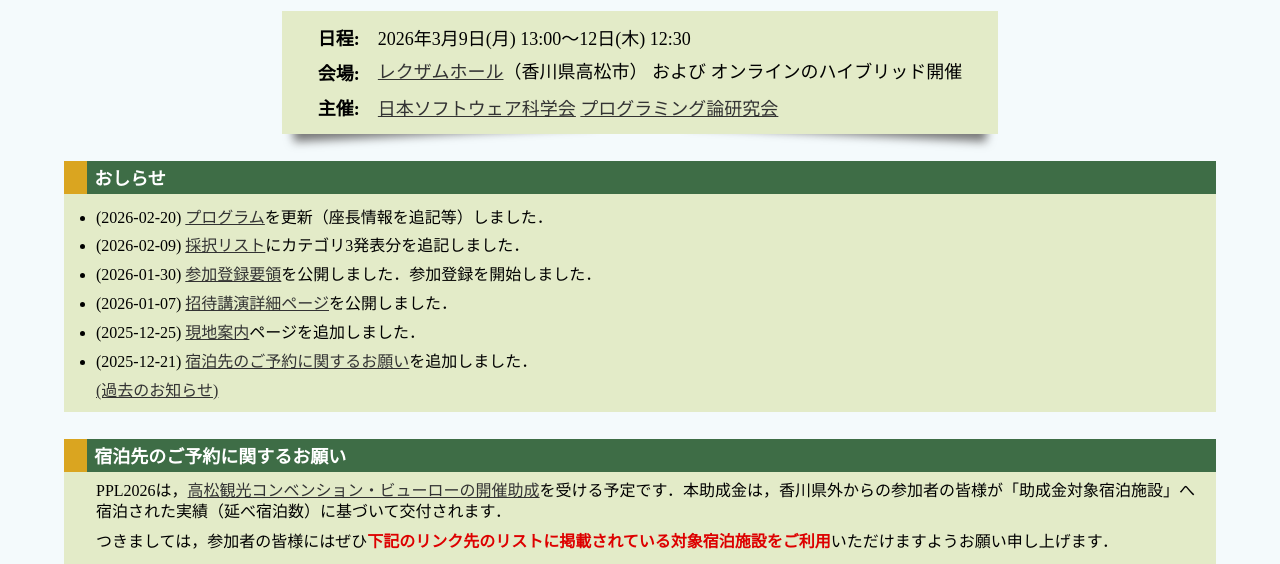
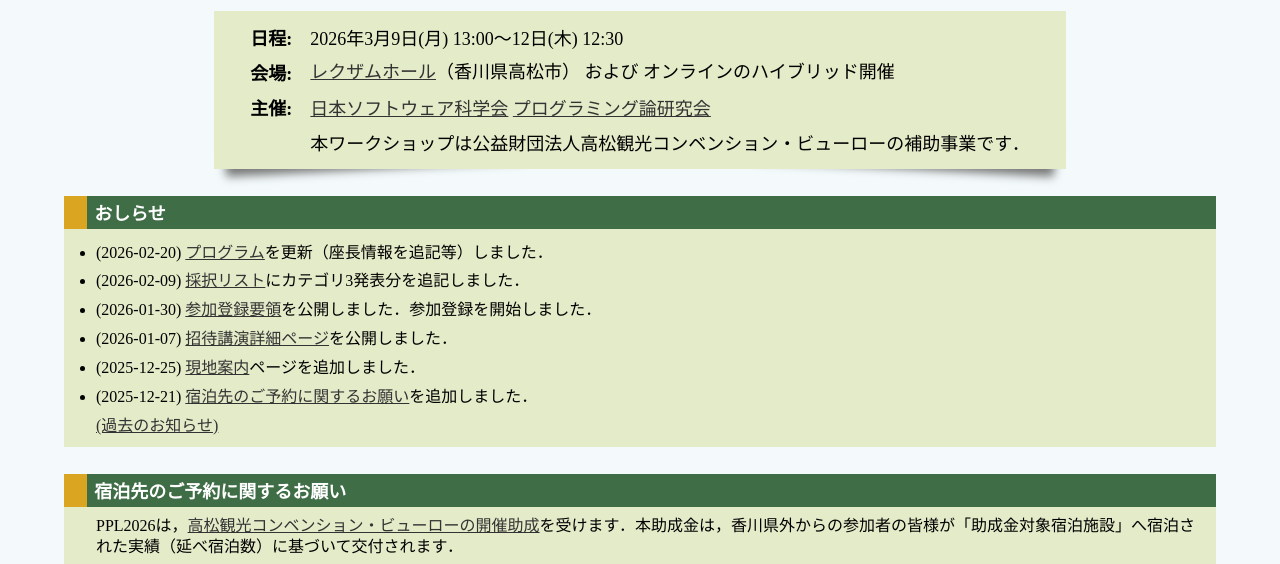
Before and after one commit to khasimt/ppl26-web, an Eleventy site: page src/index.html in a window 1280 px wide. Shown: the part 227-791 px from the top of the page. Built offline with nearby package versions, Linux system fonts and the light colour scheme; Eleventy itself is replaced by a stand-in of ours; files that its build step writes are made by us from their sources.

Commit message:
add a sentence on support from tkmt convention and visitors bureau

```diff
--- a/src/index.html
+++ b/src/index.html
@@ -41,7 +41,10 @@ permalink: index.html
           <a href="http://ppl.jssst.or.jp/">プログラミング論研究会</a>
         </td>
       </tr>
-
+      <tr>
+        <th />
+        <td>本ワークショップは公益財団法人高松観光コンベンション・ビューローの補助事業です．</td>
+      </tr>
     </tbody>
   </table>
 
@@ -69,7 +72,7 @@ permalink: index.html
 
   <h2 id="hotel">宿泊先のご予約に関するお願い</h2>
   <div class="section">
-    <p>PPL2026は，<a href="https://takamatsu.or.jp/subsidy/">高松観光コンベンション・ビューローの開催助成</a>を受ける予定です．本助成金は，香川県外からの参加者の皆様が「助成金対象宿泊施設」へ宿泊された実績（延べ宿泊数）に基づいて交付されます．</p>
+    <p>PPL2026は，<a href="https://takamatsu.or.jp/subsidy/">高松観光コンベンション・ビューローの開催助成</a>を受けます．本助成金は，香川県外からの参加者の皆様が「助成金対象宿泊施設」へ宿泊された実績（延べ宿泊数）に基づいて交付されます．</p>
     <p>つきましては，参加者の皆様にはぜひ<em>下記のリンク先のリストに掲載されている対象宿泊施設をご利用</em>いただけますようお願い申し上げます．</p>
     <ul><li>高松観光コンベンション・ビューロー「<a href="https://takamatsu.or.jp/stay/">補助金対象 宿泊施設一覧</a>」</li></ul>
     <p><em>実績報告のためご宿泊先に関する調査を実施しております．</em>つきましては，<a href="registration.html#hotel">宿泊施設利用調査フォーム</a>よりご回答をお願いします．ご協力のほど，何卒よろしくお願いいたします．</p>
```
